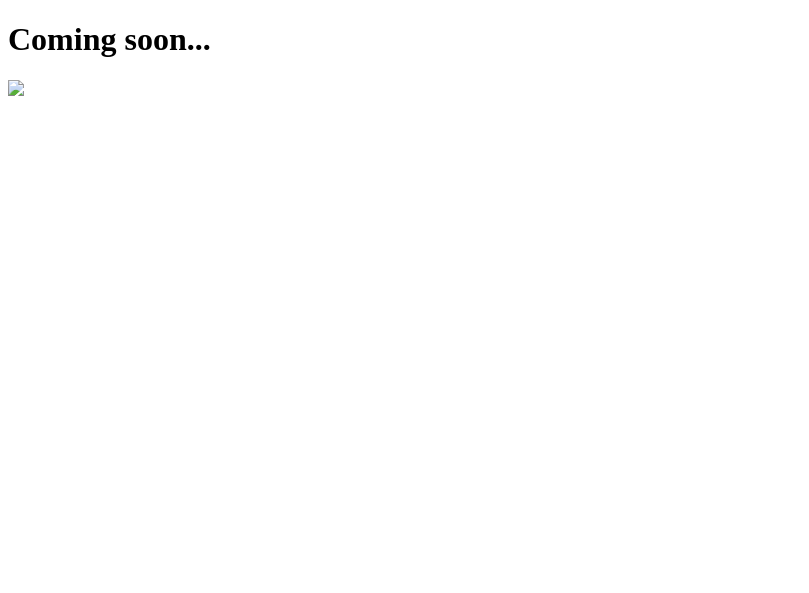
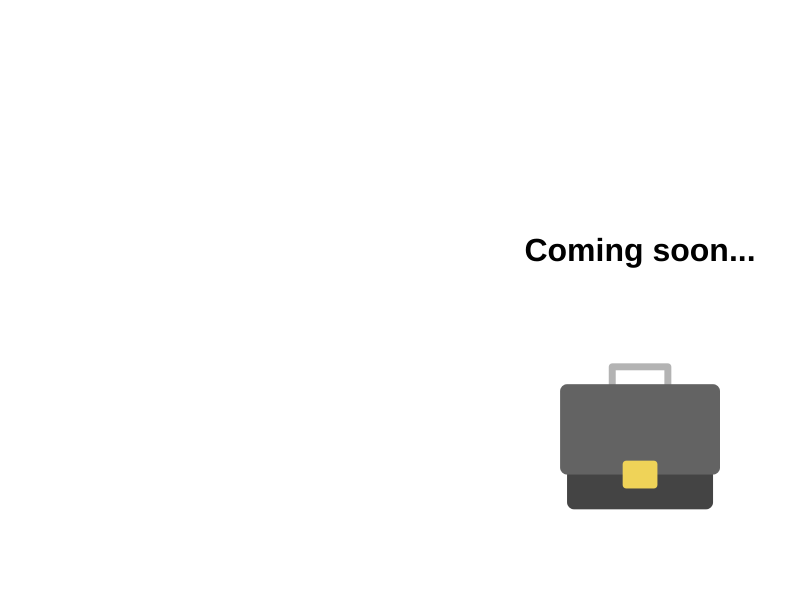
Before and after one commit to grahamcottridge/git-101, a plain HTML site: page index.html in a window 1280 px wide. Shown: the whole page, without its empty margins (0-809 px from the left). Drawn offline with Linux system fonts and the light colour scheme.

Commit message:
Centered image and text

```diff
--- a/index.html
+++ b/index.html
@@ -1,10 +1,12 @@
 <!DOCTYPE html>
 <html>
 <head>
-	<title></title>
+	<link rel="stylesheet" type="text/css" href="style.css">
 </head>
 <body>
-	<h1>Coming soon...</h1>
-	<img src="images/briefcase.png">
+	<div id="container">
+		<h1>Coming soon...</h1>
+		<img src="images/briefcase.png">
+	</div>
 </body>
 </html>
--- /dev/null
+++ b/style.css
@@ -0,0 +1,12 @@
+body {
+	margin: 0;
+	font-family: Helvetica;
+}
+
+#container {
+	display: flex;
+	align-items: center;
+	justify-content: center;
+	height: 100vh;
+	flex-direction: column;
+}
```
Also changed, not shown: images/briefcase.png (added), images/diamond.png (added), images/heart.png (added), images/laptop.png (added).
